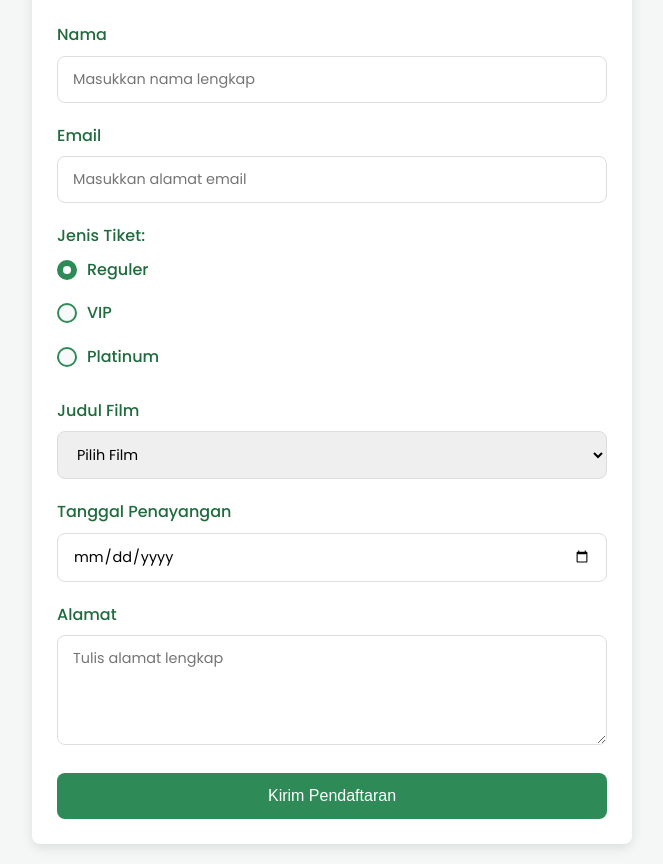
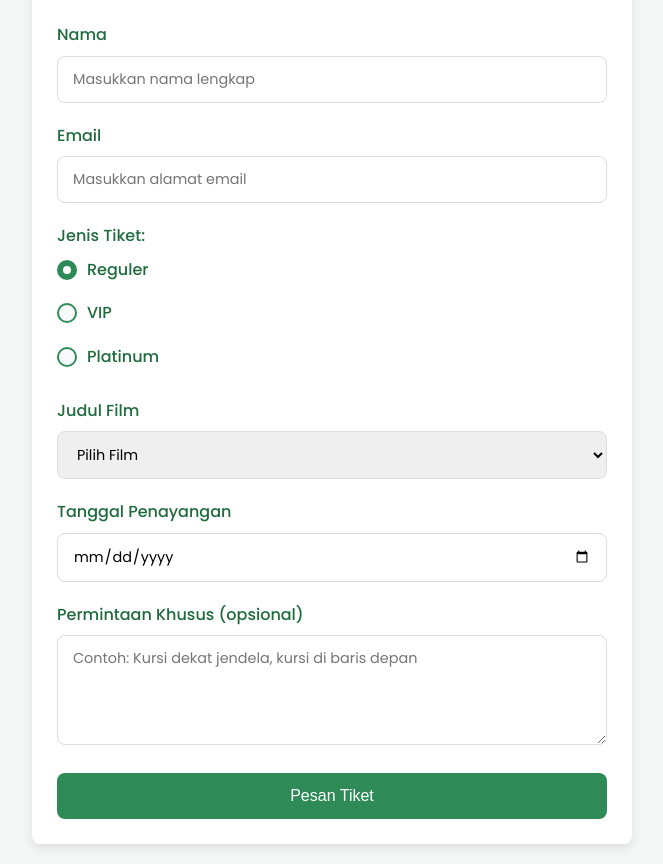
Before and after one commit to Latfiansya/Tugas12_20230140198, a plain HTML site: page index.html in a window 1280 px wide. Shown: the part 150-1014 px from the top of the page, without its empty margins (308-971 px from the left). Drawn offline with Linux system fonts and the light colour scheme.

Commit message:
ubah index

```diff
--- a/index.html
+++ b/index.html
@@ -63,11 +63,11 @@
             </div>
 
             <div class="form-group">
-                <label for="alamat">Alamat</label>
-                <textarea id="alamat" placeholder="Tulis alamat lengkap" rows="4" required></textarea>
+                <label for="specialRequest">Permintaan Khusus (opsional)</label>
+                <textarea id="alamat" placeholder="Contoh: Kursi dekat jendela, kursi di baris depan" rows="4" required></textarea>
             </div>
 
-            <button type="submit" class="submit-btn">Kirim Pendaftaran</button>
+            <button type="submit" class="submit-btn">Pesan Tiket</button>
         </form>
     </div>
 
```
